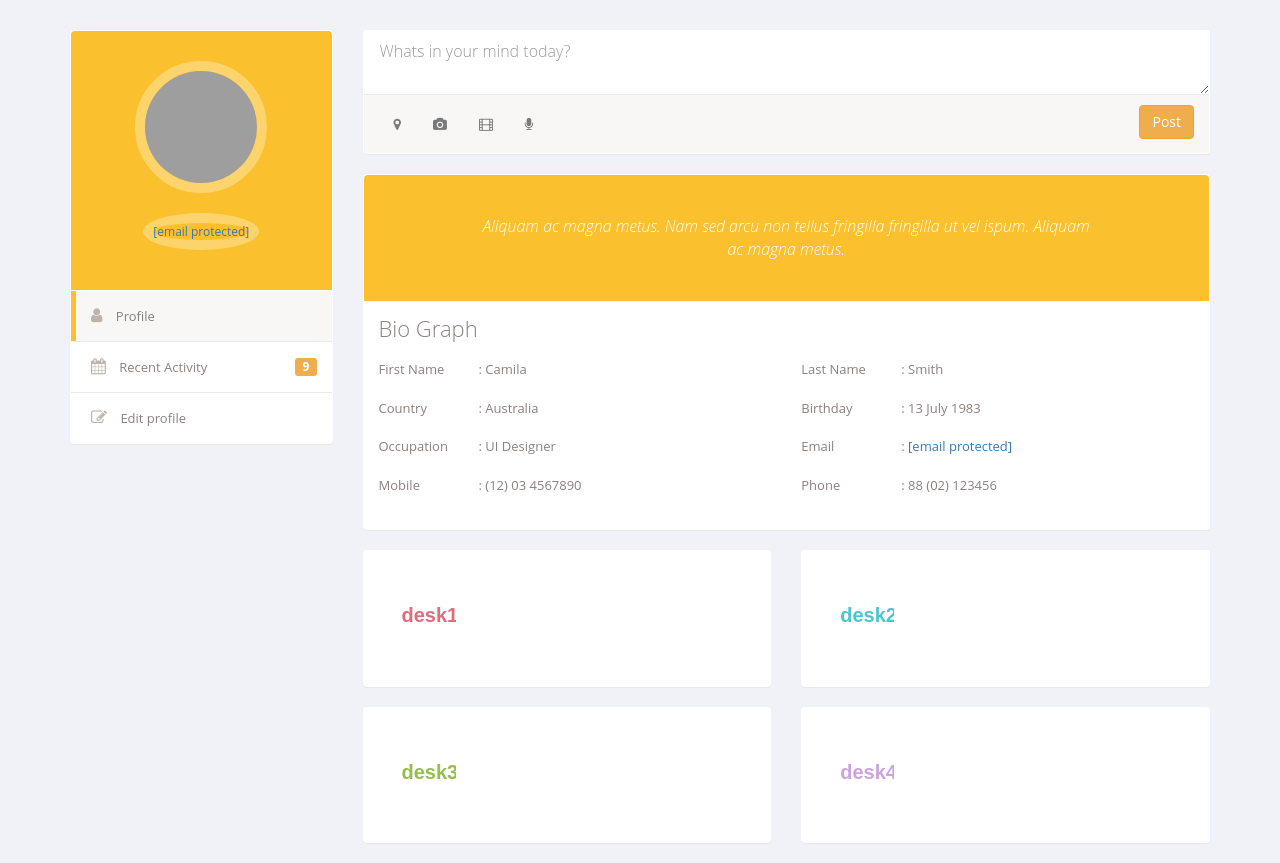
After one commit to iAdamo/Schedu, a Flask app: template web/schedu/templates/profile.html in a window 1280 px wide. The commit adds this page. Run offline with Flask 3, Linux system fonts and the light colour scheme; the template is opened without the code that fills it, so the values that code supplies are empty; some libraries are stand-ins or nearby versions; grey boxes are pictures that could not be loaded.

Commit message:
profile update

```diff
--- a/api/v1/app.py
+++ b/api/v1/app.py
@@ -21,7 +21,7 @@ from flask_cors import CORS
 
 app = Flask(__name__)
 CORS(app, resources={r"/api/v1/*": {"origins": "*"}})
-app.config['JWT_SECRET_KEY'] = os.environ.get('SECRET_KEY')
+app.config['JWT_SECRET_KEY'] = "aaaaaaa"
 jwt = JWTManager(app)
 app.register_blueprint(app_views)
 
--- a/web/schedu/static/styles/admin.css
+++ b/web/schedu/static/styles/admin.css
@@ -110,7 +110,7 @@ a {
   display: block;
 }
 
-.profile-button, .logout-form {
+#profile-button, .logout-form {
     background-color: transparent;
     color: #4b4a4a;
     border: none;
--- /dev/null
+++ b/web/schedu/static/styles/profile.css
@@ -0,0 +1,376 @@
+body {
+    color: #797979;
+    background: #f1f2f7;
+    font-family: 'Open Sans', sans-serif;
+    padding: 0px !important;
+    margin: 0px !important;
+    font-size: 13px;
+    text-rendering: optimizeLegibility;
+    -webkit-font-smoothing: antialiased;
+    -moz-font-smoothing: antialiased;
+}
+
+.profile-nav, .profile-info{
+    margin-top:30px;
+}
+
+.profile-nav .user-heading {
+    background: #fbc02d;
+    color: #fff;
+    border-radius: 4px 4px 0 0;
+    -webkit-border-radius: 4px 4px 0 0;
+    padding: 30px;
+    text-align: center;
+}
+
+.profile-nav .user-heading.round a  {
+    border-radius: 50%;
+    -webkit-border-radius: 50%;
+    border: 10px solid rgba(255,255,255,0.3);
+    display: inline-block;
+}
+
+.profile-nav .user-heading a img {
+    width: 112px;
+    height: 112px;
+    border-radius: 50%;
+    -webkit-border-radius: 50%;
+}
+
+.profile-nav .user-heading h1 {
+    font-size: 22px;
+    font-weight: 300;
+    margin-bottom: 5px;
+}
+
+.profile-nav .user-heading p {
+    font-size: 12px;
+}
+
+.profile-nav ul {
+    margin-top: 1px;
+}
+
+.profile-nav ul > li {
+    border-bottom: 1px solid #ebeae6;
+    margin-top: 0;
+    line-height: 30px;
+}
+
+.profile-nav ul > li:last-child {
+    border-bottom: none;
+}
+
+.profile-nav ul > li > a {
+    border-radius: 0;
+    -webkit-border-radius: 0;
+    color: #89817f;
+    border-left: 5px solid #fff;
+}
+
+.profile-nav ul > li > a:hover, .profile-nav ul > li > a:focus, .profile-nav ul li.active  a {
+    background: #f8f7f5 !important;
+    border-left: 5px solid #fbc02d;
+    color: #89817f !important;
+}
+
+.profile-nav ul > li:last-child > a:last-child {
+    border-radius: 0 0 4px 4px;
+    -webkit-border-radius: 0 0 4px 4px;
+}
+
+.profile-nav ul > li > a > i{
+    font-size: 16px;
+    padding-right: 10px;
+    color: #bcb3aa;
+}
+
+.r-activity {
+    margin: 6px 0 0;
+    font-size: 12px;
+}
+
+
+.p-text-area, .p-text-area:focus {
+    border: none;
+    font-weight: 300;
+    box-shadow: none;
+    color: #c3c3c3;
+    font-size: 16px;
+}
+
+.profile-info .panel-footer {
+    background-color:#f8f7f5 ;
+    border-top: 1px solid #e7ebee;
+}
+
+.profile-info .panel-footer ul li a {
+    color: #7a7a7a;
+}
+
+.bio-graph-heading {
+    background: #fbc02d;
+    color: #fff;
+    text-align: center;
+    font-style: italic;
+    padding: 40px 110px;
+    border-radius: 4px 4px 0 0;
+    -webkit-border-radius: 4px 4px 0 0;
+    font-size: 16px;
+    font-weight: 300;
+}
+
+.bio-graph-info {
+    color: #89817e;
+}
+
+.bio-graph-info h1 {
+    font-size: 22px;
+    font-weight: 300;
+    margin: 0 0 20px;
+}
+
+.bio-row {
+    width: 50%;
+    float: left;
+    margin-bottom: 10px;
+    padding:0 15px;
+}
+
+.bio-row p span {
+    width: 100px;
+    display: inline-block;
+}
+
+.bio-chart, .bio-desk {
+    float: left;
+}
+
+.bio-chart {
+    width: 40%;
+}
+
+.bio-desk {
+    width: 60%;
+}
+
+.bio-desk h4 {
+    font-size: 15px;
+    font-weight:400;
+}
+
+.bio-desk h4.terques {
+    color: #4CC5CD;
+}
+
+.bio-desk h4.red {
+    color: #e26b7f;
+}
+
+.bio-desk h4.green {
+    color: #97be4b;
+}
+
+.bio-desk h4.purple {
+    color: #caa3da;
+}
+
+.file-pos {
+    margin: 6px 0 10px 0;
+}
+
+.profile-activity h5 {
+    font-weight: 300;
+    margin-top: 0;
+    color: #c3c3c3;
+}
+
+.summary-head {
+    background: #ee7272;
+    color: #fff;
+    text-align: center;
+    border-bottom: 1px solid #ee7272;
+}
+
+.summary-head h4 {
+    font-weight: 300;
+    text-transform: uppercase;
+    margin-bottom: 5px;
+}
+
+.summary-head p {
+    color: rgba(255,255,255,0.6);
+}
+
+ul.summary-list {
+    display: inline-block;
+    padding-left:0 ;
+    width: 100%;
+    margin-bottom: 0;
+}
+
+ul.summary-list > li {
+    display: inline-block;
+    width: 19.5%;
+    text-align: center;
+}
+
+ul.summary-list > li > a > i {
+    display:block;
+    font-size: 18px;
+    padding-bottom: 5px;
+}
+
+ul.summary-list > li > a {
+    padding: 10px 0;
+    display: inline-block;
+    color: #818181;
+}
+
+ul.summary-list > li  {
+    border-right: 1px solid #eaeaea;
+}
+
+ul.summary-list > li:last-child  {
+    border-right: none;
+}
+
+.activity {
+    width: 100%;
+    float: left;
+    margin-bottom: 10px;
+}
+
+.activity.alt {
+    width: 100%;
+    float: right;
+    margin-bottom: 10px;
+}
+
+.activity span {
+    float: left;
+}
+
+.activity.alt span {
+    float: right;
+}
+.activity span, .activity.alt span {
+    width: 45px;
+    height: 45px;
+    line-height: 45px;
+    border-radius: 50%;
+    -webkit-border-radius: 50%;
+    background: #eee;
+    text-align: center;
+    color: #fff;
+    font-size: 16px;
+}
+
+.activity.terques span {
+    background: #8dd7d6;
+}
+
+.activity.terques h4 {
+    color: #8dd7d6;
+}
+.activity.purple span {
+    background: #b984dc;
+}
+
+.activity.purple h4 {
+    color: #b984dc;
+}
+.activity.blue span {
+    background: #90b4e6;
+}
+
+.activity.blue h4 {
+    color: #90b4e6;
+}
+.activity.green span {
+    background: #aec785;
+}
+
+.activity.green h4 {
+    color: #aec785;
+}
+
+.activity h4 {
+    margin-top:0 ;
+    font-size: 16px;
+}
+
+.activity p {
+    margin-bottom: 0;
+    font-size: 13px;
+}
+
+.activity .activity-desk i, .activity.alt .activity-desk i {
+    float: left;
+    font-size: 18px;
+    margin-right: 10px;
+    color: #bebebe;
+}
+
+.activity .activity-desk {
+    margin-left: 70px;
+    position: relative;
+}
+
+.activity.alt .activity-desk {
+    margin-right: 70px;
+    position: relative;
+}
+
+.activity.alt .activity-desk .panel {
+    float: right;
+    position: relative;
+}
+
+.activity-desk .panel {
+    background: #F4F4F4 ;
+    display: inline-block;
+}
+
+
+.activity .activity-desk .arrow {
+    border-right: 8px solid #F4F4F4 !important;
+}
+.activity .activity-desk .arrow {
+    border-bottom: 8px solid transparent;
+    border-top: 8px solid transparent;
+    display: block;
+    height: 0;
+    left: -7px;
+    position: absolute;
+    top: 13px;
+    width: 0;
+}
+
+.activity-desk .arrow-alt {
+    border-left: 8px solid #F4F4F4 !important;
+}
+
+.activity-desk .arrow-alt {
+    border-bottom: 8px solid transparent;
+    border-top: 8px solid transparent;
+    display: block;
+    height: 0;
+    right: -7px;
+    position: absolute;
+    top: 13px;
+    width: 0;
+}
+
+.activity-desk .album {
+    display: inline-block;
+    margin-top: 10px;
+}
+
+.activity-desk .album a{
+    margin-right: 10px;
+}
+
+.activity-desk .album a:last-child{
+    margin-right: 0px;
+}
--- /dev/null
+++ b/web/schedu/templates/profile.html
@@ -0,0 +1,149 @@
+<!DOCTYPE html>
+<html lang="en">
+<head>
+    <meta charset="utf-8">
+    <title>Profile</title>
+    <meta name="viewport" content="width=device-width, initial-scale=1">
+    <link href="https://netdna.bootstrapcdn.com/bootstrap/3.3.4/css/bootstrap.min.css" rel="stylesheet">
+    <link href="https://maxcdn.bootstrapcdn.com/font-awesome/4.3.0/css/font-awesome.min.css" rel="stylesheet">
+    <script src="https://code.jquery.com/jquery-1.10.2.min.js"></script>
+    <script src="https://netdna.bootstrapcdn.com/bootstrap/3.3.4/js/bootstrap.min.js"></script>
+    <link rel="stylesheet" href="../static/styles/profile.css">
+</head>
+<body>
+    <div class="container bootstrap snippets bootdey">
+        <div class="row">
+            <div class="profile-nav col-md-3">
+                <div class="panel">
+                    <div class="user-heading round">
+                        <a href="#">
+                            <img src="https://bootdey.com/img/Content/avatar/avatar3.png" alt> <!-- Profile picture -->
+                        </a>
+                        <h1 id="name"></h1>
+                        <p><a href="/cdn-cgi/l/email-protection" class="__cf_email__" data-cfemail="afcbcad6cbcad6efdbc7caeac2cec6c381ccc0c2">[email&#160;protected]</a></p>
+                    </div>
+                    <ul class="nav nav-pills nav-stacked">
+                        <li class="active"><a href="#"> <i class="fa fa-user"></i> Profile</a></li>
+                        <li><a href="#"> <i class="fa fa-calendar"></i> Recent Activity <span class="label label-warning pull-right r-activity">9</span></a></li>
+                        <li><a href="#"> <i class="fa fa-edit"></i> Edit profile</a></li>
+                    </ul>
+                </div>
+            </div>
+            <div class="profile-info col-md-9">
+                <div class="panel">
+                    <form>
+                        <textarea placeholder="Whats in your mind today?" rows="2" class="form-control input-lg p-text-area"></textarea>
+                    </form>
+                    <footer class="panel-footer">
+                        <button class="btn btn-warning pull-right">Post</button>
+                        <ul class="nav nav-pills">
+                            <li><a href="#"><i class="fa fa-map-marker"></i></a></li>
+                            <li><a href="#"><i class="fa fa-camera"></i></a></li>
+                            <li><a href="#"><i class="fa fa-film"></i></a></li>
+                            <li><a href="#"><i class="fa fa-microphone"></i></a></li>
+                        </ul>
+                    </footer>
+                </div>
+                <div class="panel">
+                    <div class="bio-graph-heading">
+                        Aliquam ac magna metus. Nam sed arcu non tellus fringilla fringilla ut vel ispum. Aliquam ac magna metus.
+                    </div>
+                    <div class="panel-body bio-graph-info">
+                        <h1>Bio Graph</h1>
+                        <div class="row">
+                            <div class="bio-row">
+                                <p><span>First Name </span>: Camila</p>
+                            </div>
+                            <div class="bio-row">
+                                <p><span>Last Name </span>: Smith</p>
+                            </div>
+                            <div class="bio-row">
+                                <p><span>Country </span>: Australia</p>
+                            </div>
+                            <div class="bio-row">
+                                <p><span>Birthday</span>: 13 July 1983</p>
+                            </div>
+                            <div class="bio-row">
+                                <p><span>Occupation </span>: UI Designer</p>
+                            </div>
+                            <div class="bio-row">
+                                <p><span>Email </span>: <a href="/cdn-cgi/l/email-protection" class="__cf_email__" data-cfemail="274d544a4e534f67414b46534b46450944484a">[email&#160;protected]</a></p>
+                            </div>
+                            <div class="bio-row">
+                                <p><span>Mobile </span>: (12) 03 4567890</p>
+                            </div>
+                            <div class="bio-row">
+                                <p><span>Phone </span>: 88 (02) 123456</p>
+                            </div>
+                        </div>
+                    </div>
+                </div>
+                <div>
+                    <div class="row">
+                        <div class="col-md-6">
+                            <div class="panel">
+                                <div class="panel-body">
+                                    <div class="bio-chart">
+                                        <div style="display:inline;width:100px;height:100px;"><canvas width="100" height="100px"></canvas><input class="knob" data-width="100" data-height="100" data-displayprevious="true" data-thickness=".2" value="desk1" data-fgcolor="#e06b7d" data-bgcolor="#e8e8e8" style="width: 54px; height: 33px; position: absolute; vertical-align: middle; margin-top: 33px; margin-left: -77px; border: 0px; font-weight: bold; font-style: normal; font-variant: normal; font-stretch: normal; font-size: 20px; line-height: normal; font-family: Arial; text-align: center; color: rgb(224, 107, 125); padding: 0px; -webkit-appearance: none; background: none;"></div>
+                                    </div>
+                                    <!--desk 1-->
+                                    <div class="bio-desk">
+                                        <h4 class="red"></h4>
+                                        <p></p>
+                                        <p></p>
+                                    </div>
+                                </div>
+                            </div>
+                        </div>
+                        <div class="col-md-6">
+                            <div class="panel">
+                                <div class="panel-body">
+                                    <div class="bio-chart">
+                                        <div style="display:inline;width:100px;height:100px;"><canvas width="100" height="100px"></canvas><input class="knob" data-width="100" data-height="100" data-displayprevious="true" data-thickness=".2" value="desk2" data-fgcolor="#4CC5CD" data-bgcolor="#e8e8e8" style="width: 54px; height: 33px; position: absolute; vertical-align: middle; margin-top: 33px; margin-left: -77px; border: 0px; font-weight: bold; font-style: normal; font-variant: normal; font-stretch: normal; font-size: 20px; line-height: normal; font-family: Arial; text-align: center; color: rgb(76, 197, 205); padding: 0px; -webkit-appearance: none; background: none;"></div>
+                                    </div>
+                                    <!--desk 2-->
+                                    <div class="bio-desk">
+                                        <h4 class="terques"></h4>
+                                        <p></p>
+                                        <p></p>
+                                    </div>
+                                </div>
+                            </div>
+                        </div>
+                        <div class="col-md-6">
+                            <div class="panel">
+                                <div class="panel-body">
+                                    <div class="bio-chart">
+                                        <div style="display:inline;width:100px;height:100px;"><canvas width="100" height="100px"></canvas><input class="knob" data-width="100" data-height="100" data-displayprevious="true" data-thickness=".2" value="desk3" data-fgcolor="#96be4b" data-bgcolor="#e8e8e8" style="width: 54px; height: 33px; position: absolute; vertical-align: middle; margin-top: 33px; margin-left: -77px; border: 0px; font-weight: bold; font-style: normal; font-variant: normal; font-stretch: normal; font-size: 20px; line-height: normal; font-family: Arial; text-align: center; color: rgb(150, 190, 75); padding: 0px; -webkit-appearance: none; background: none;"></div>
+                                    </div>
+                                    <!--desk 3-->
+                                    <div class="bio-desk">
+                                        <h4 class="green"></h4>
+                                        <p></p>
+                                        <p></p>
+                                    </div>
+                                </div>
+                            </div>
+                        </div>
+                        <div class="col-md-6">
+                            <div class="panel">
+                                <div class="panel-body">
+                                    <div class="bio-chart">
+                                        <div style="display:inline;width:100px;height:100px;"><canvas width="100" height="100px"></canvas><input class="knob" data-width="100" data-height="100" data-displayprevious="true" data-thickness=".2" value="desk4" data-fgcolor="#cba4db" data-bgcolor="#e8e8e8" style="width: 54px; height: 33px; position: absolute; vertical-align: middle; margin-top: 33px; margin-left: -77px; border: 0px; font-weight: bold; font-style: normal; font-variant: normal; font-stretch: normal; font-size: 20px; line-height: normal; font-family: Arial; text-align: center; color: rgb(203, 164, 219); padding: 0px; -webkit-appearance: none; background: none;"></div>
+                                    </div>
+                                    <!--desk4-->
+                                    <div class="bio-desk">
+                                        <h4 class="purple"></h4>
+                                        <p></p>
+                                        <p></p>
+                                    </div>
+                                </div>
+                            </div>
+                        </div>
+                    </div>
+                </div>
+            </div>
+        </div>
+    </div>
+</body>
+</html>
```
Also changed, not shown: api/v1/views/index.py (+17 -2 lines), web/schedu/routes.py (+5 -4 lines), web/schedu/static/scripts/admin.js (+52 -5 lines), web/schedu/templates/layout.html (+4 -3 lines), 1 other file.
